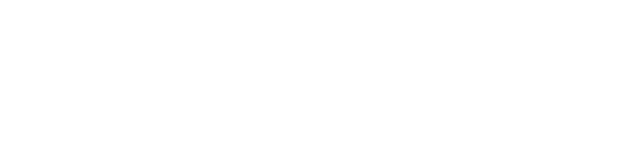
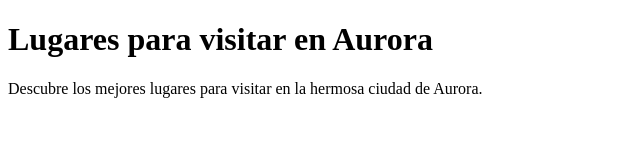
Before and after one commit to Aguuperez/TP-Lenguajes-Informaticos-1, a plain HTML site: page Lugares.html in a window 1280 px wide. Shown: the whole page, without its empty margins (0-640 px from the left). Drawn offline with Linux system fonts and the light colour scheme.

Commit message:
inicio de pagina de lugares

```diff
--- a/Lugares.html
+++ b/Lugares.html
@@ -3,9 +3,13 @@
 <head>
     <meta charset="UTF-8">
     <meta name="viewport" content="width=device-width, initial-scale=1.0">
-    <title>Document</title>
+    <title>Puerto Aurora</title>
 </head>
 <body>
+    <header>
+        <h1>Lugares para visitar en Aurora</h1>
+        <p>Descubre los mejores lugares para visitar en la hermosa ciudad de Aurora.</p>
 
+    </header>
 </body>
 </html>
```
